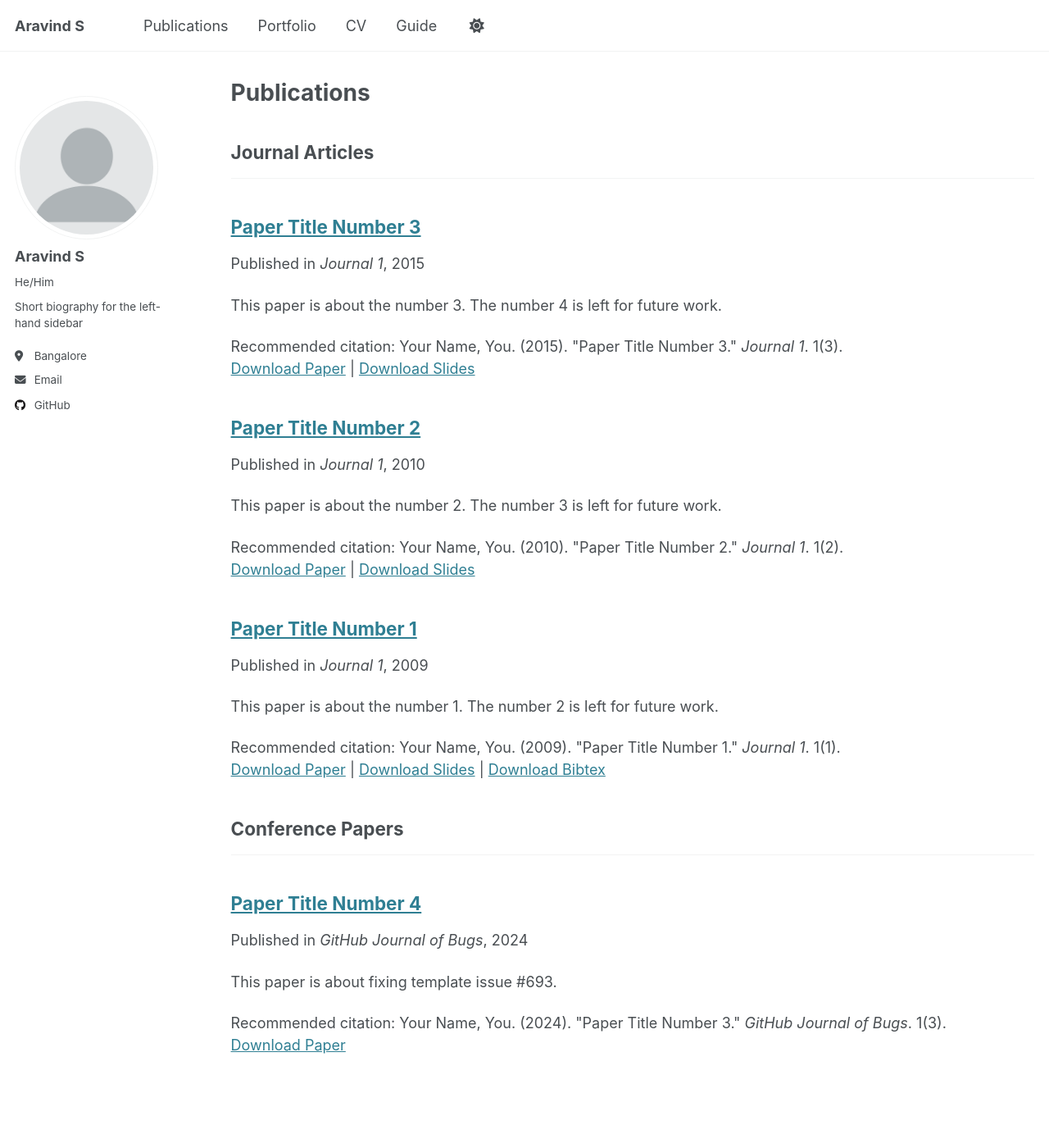
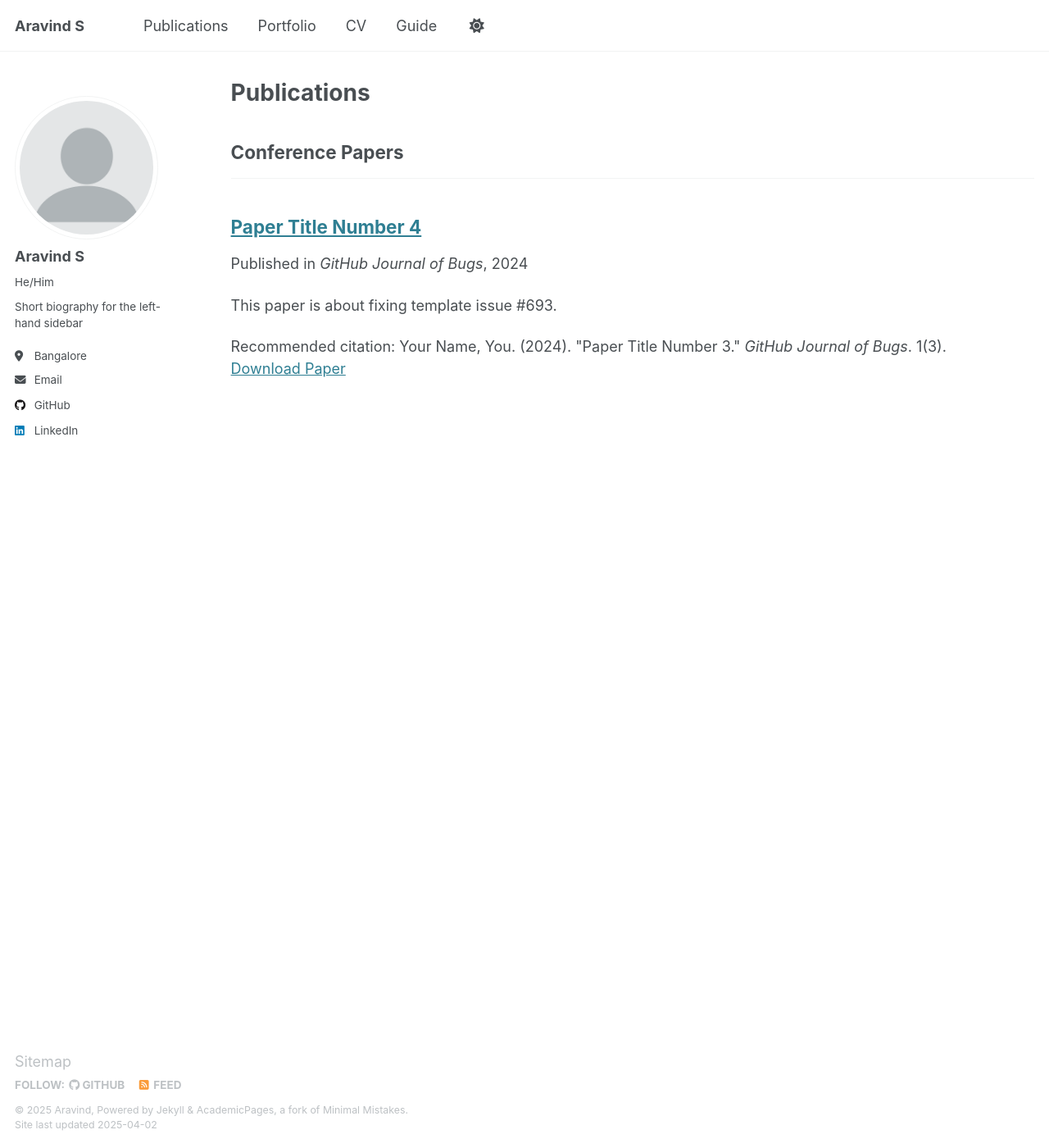
Before and after one commit to RoNiN-25/RoNiN-25.github.io, a Jekyll site: the page built from _pages/publications.html, in a window 1280 px wide and 1400 px high. Shown: the whole window at 82% size. Built offline with Jekyll 4.4.1, drawn with Linux system fonts in a browser that asks for light colours; some of the changed lines change nothing that is shown.

Commit message:
Update _config.yml

```diff
--- a/_config.yml
+++ b/_config.yml
@@ -59,7 +59,7 @@ author:
   keybase          : # Username
   instagram        : # Username
   lastfm           : # Username
-  linkedin         : # Username
+  linkedin         : "aravind-s-8ab60a1a4" # Username
   mastodon         : # URL
   medium           : # URL
   pinterest        : # Username
@@ -77,10 +77,10 @@ author:
 
 # Publication Category - The following the list of publication categories and their headings
 publication_category:
-  books:
-    title: 'Books'
-  manuscripts:
-    title: 'Journal Articles'
+  # books:
+  #   title: 'Books'
+  # manuscripts:
+  #   title: 'Journal Articles'
   conferences:
     title: 'Conference Papers'
 
```
